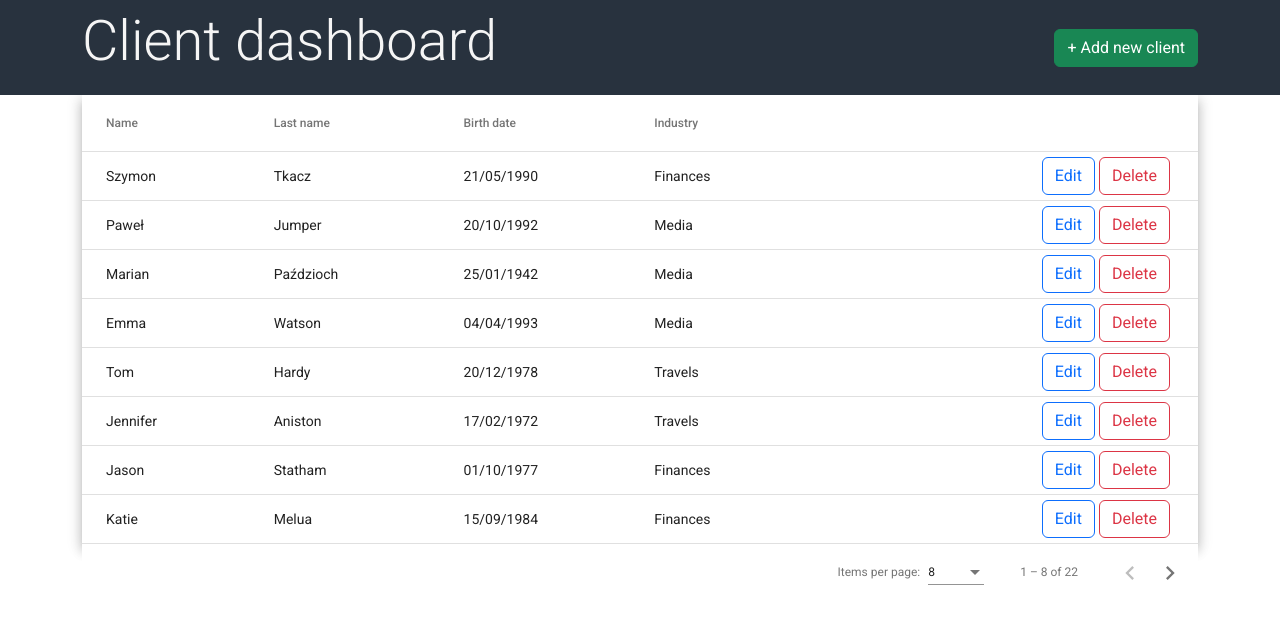
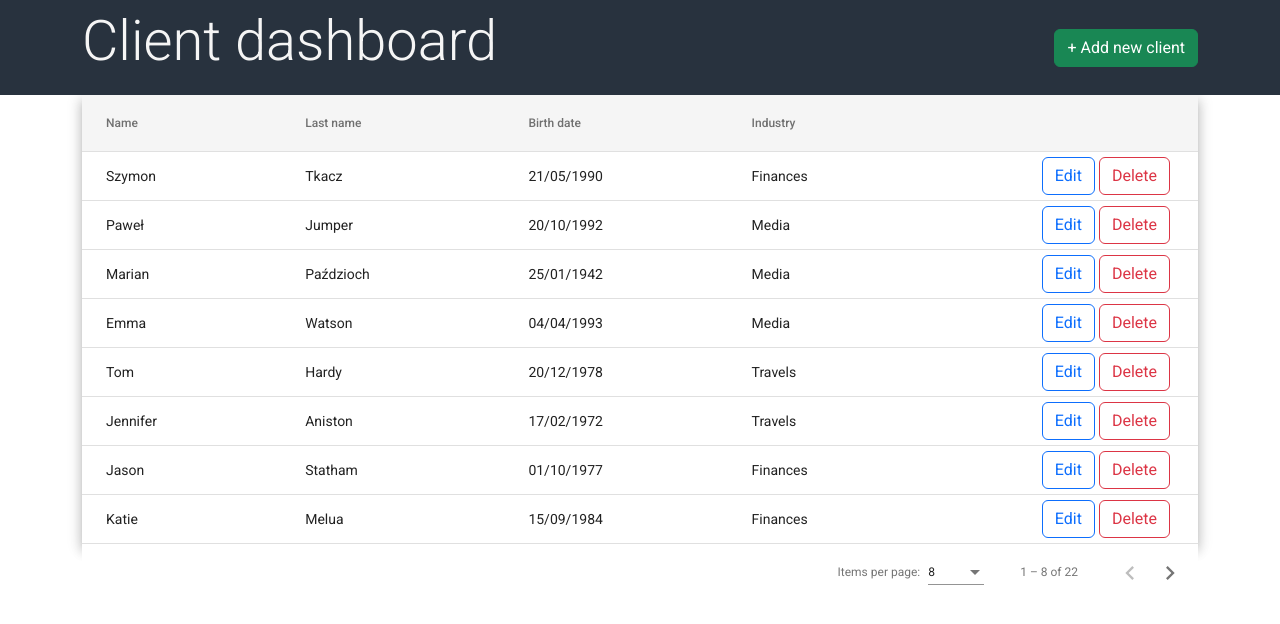
Before and after one commit to SzymonTkacz/AdminApp, an Angular app in the folder frontend/: page / in a window 1280 px wide. Shown: the top 624 px of the page. Built offline with nearby package versions, Linux system fonts and the light colour scheme; data requests are answered from the project's data file.

Commit message:
poprawki wizualne

```diff
--- a/frontend/src/app/client-dashboard/client-dashboard.component.html
+++ b/frontend/src/app/client-dashboard/client-dashboard.component.html
@@ -1,5 +1,5 @@
-<nav class="navbar navbar-light dark-theme">
-    <div class="container">
+<nav class="navbar navbar-light dark-theme min-width">
+    <div class="container min-width">
         <p class="display-4 white-font">Client dashboard</p>
         <div class="d-flex">
             <button type="button" class="btn btn-success" data-toggle="modal" data-target="#exampleModal">+ Add new client</button>
@@ -7,25 +7,25 @@
     </div>
 </nav>
 
-<div class="container">
-    <table mat-table matSort [dataSource]="dataSource" class="mat-elevation-z8" style="width: 100%; height: 48px;">
+<div class="container min-width">
+    <table style="table-layout: fixed; width: 100%" mat-table matSort [dataSource]="dataSource" class="mat-elevation-z8" style="width: 100%; height: 48px;">
 
         <ng-container matColumnDef="firstName">
         <th mat-header-cell mat-sort-header *matHeaderCellDef> Name </th>
-        <td mat-cell *matCellDef="let element"> {{element.firstName}} </td>
+        <td mat-cell *matCellDef="let element" class="single-cell"> {{element.firstName}} </td>
         </ng-container>
 
         <ng-container matColumnDef="lastName">
             <th mat-header-cell mat-sort-header *matHeaderCellDef> Last name </th>
-            <td mat-cell *matCellDef="let element"> {{element.lastName}} </td>
+            <td mat-cell *matCellDef="let element" class="single-cell"> {{element.lastName}} </td>
         </ng-container>
 
         <ng-container matColumnDef="birth">
             <th mat-header-cell mat-sort-header *matHeaderCellDef> Birth date </th>
-            <td mat-cell *matCellDef="let element"> {{element.birth | date: 'dd/MM/yyyy'}} </td>
+            <td mat-cell *matCellDef="let element" class="single-cell"> {{element.birth | date: 'dd/MM/yyyy'}} </td>
         </ng-container>
 
-        <ng-container matColumnDef="industry" style="height: 48px; margin-top: 10px;">
+        <ng-container matColumnDef="industry" class="last-cell">
             <th mat-header-cell mat-sort-header *matHeaderCellDef> Industry </th>
             <td mat-cell *matCellDef="let element" class="space-between">
                 {{element.industry}}
@@ -36,16 +36,7 @@
             </td>
         </ng-container>
 
-        <ng-container matColumnDef="">
-            <th mat-header-cell *matHeaderCellDef></th>
-            <td mat-cell *matCellDef="let element">
-                <button type="button" (click)="onEdit(element)" data-toggle="modal" data-target="#exampleModal" class="btn btn-outline-primary">Edytuj</button>
-                <button class="btn btn-outline-danger mx-1" (click)="deleteClient(element)">Usuń</button>
-            </td>
-        </ng-container>
-
-
-        <tr mat-header-row *matHeaderRowDef="displayedColumns"></tr>
+        <tr mat-header-row *matHeaderRowDef="displayedColumns" class="light-theme"></tr>
         <tr mat-row *matRowDef="let row; columns: displayedColumns;"></tr>
     </table>
     <mat-paginator #paginator
@@ -54,7 +45,6 @@
         aria-label="Select page">
     </mat-paginator>
 </div>
-
 
 <!-- Modal -->
 <div class="modal fade" id="exampleModal" tabindex="-1" role="dialog" aria-labelledby="exampleModalLabel" aria-hidden="true">
@@ -109,7 +99,7 @@
                     </mat-form-field>
                 </p>
                 <p *ngIf="invalidForm" style="color: red !important;">
-                All fields required
+                    All fields required. Max field length: 50 characters.
                 </p>
             </form>
         </div>
--- a/frontend/src/app/client-dashboard/client-dashboard.component.scss
+++ b/frontend/src/app/client-dashboard/client-dashboard.component.scss
@@ -4,6 +4,10 @@
 
   .dark-theme {
     background-color: #28323e;
+  }
+
+  .light-theme {
+    background-color: whitesmoke;
   }
 
   h1, h2 {
@@ -23,3 +27,17 @@
     padding-top: 5px;
     padding-bottom: 5px;
   }
+
+  .single-cell {
+    width: 20%;
+    word-break:break-all;
+  }
+
+  .last-cell {
+    height: 48px;
+    margin-top: 10px;
+  }
+
+  .min-width {
+    min-width: 800px;
+  }
--- a/frontend/src/app/client-dashboard/client-dashboard.component.ts
+++ b/frontend/src/app/client-dashboard/client-dashboard.component.ts
@@ -106,7 +106,9 @@ export class ClientDashboardComponent implements OnInit {
 
   private validateEmptyFields() {
     if(!this.client.firstName || !this.client.lastName
-      || !this.client.birth || !this.client.industry) {
+      || !this.client.birth || !this.client.industry
+      || this.client.firstName?.length > 50 || this.client.lastName?.length > 50)
+      {
         this.invalidForm = true
       }
     else {
```
Lines whose indentation alone changed are shown as unchanged.
